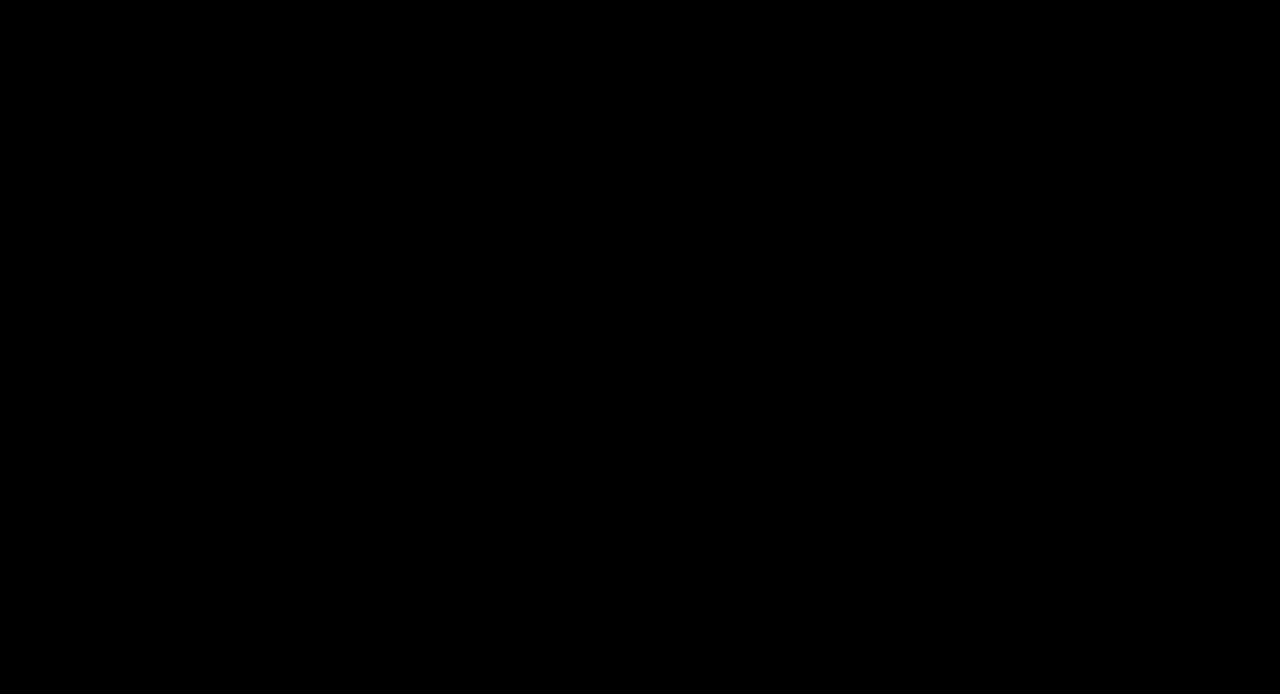
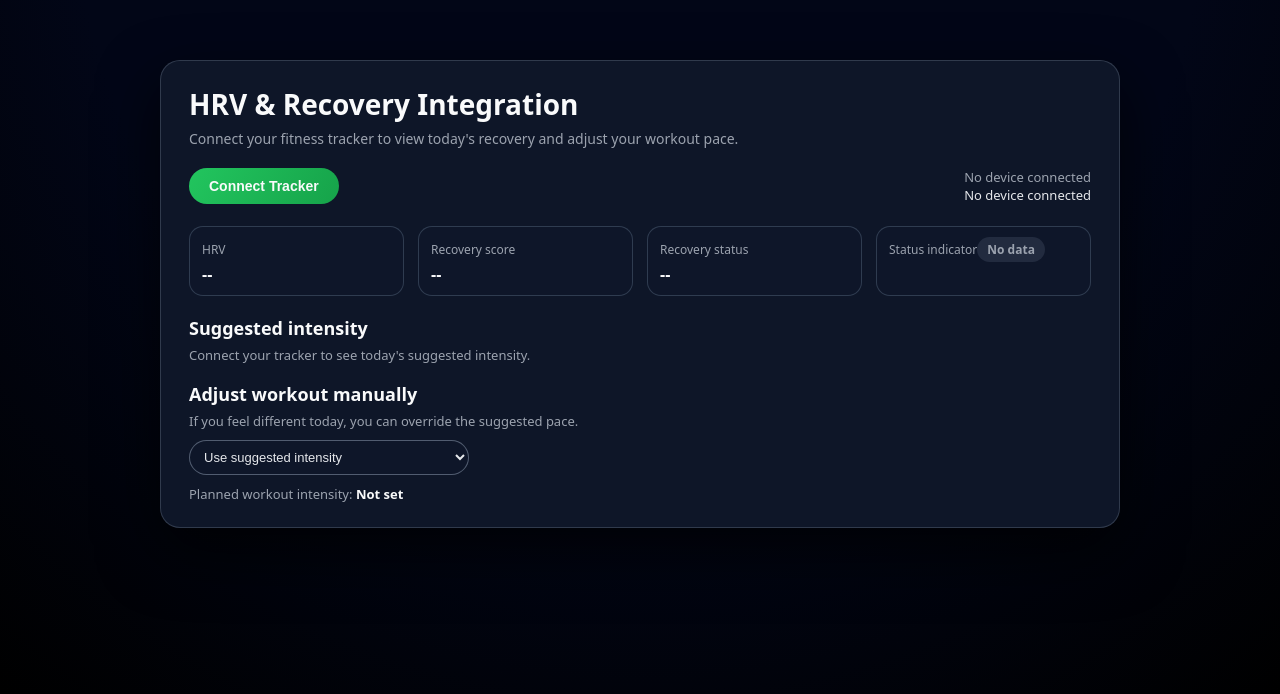
Before and after one commit to arakkalshar/Gym-Application, a React (Vite) app: page /hrv-recovery in a window 1280 px wide. Before the commit this address had no page. Shown: the part 106-800 px from the top of the page. Built offline with nearby package versions, Linux system fonts and the light colour scheme.

Commit message:
Completed PBI4: HRV & Recovery Integration

```diff
--- a/src/App.css
+++ b/src/App.css
@@ -1,8 +1,219 @@
-html {
-  color-scheme: light dark;
-  font-family: system-ui;
+/* page background */
+.hrv-page {
+  min-height: 100vh;
+  padding: 40px 16px;
+  background: radial-gradient(circle at top, #020617, #020617 55%, #000 100%);
   display: flex;
+  justify-content: flex-start;
+  align-items: center;
+  font-family: system-ui, -apple-system, BlinkMacSystemFont, "Segoe UI", sans-serif;
+}
+
+/* main card */
+.hrv-card {
+  margin: 0 auto;
+  width: 100%;
+  max-width: 960px;
+  background: rgba(15, 23, 42, 0.97);
+  border-radius: 20px;
+  padding: 24px 28px;
+  color: #e5e7eb;
+  box-shadow: 0 24px 60px rgba(0, 0, 0, 0.7);
+  border: 1px solid rgba(148, 163, 184, 0.25);
+}
+
+/* header */
+.hrv-title {
+  font-size: 28px;
+  font-weight: 700;
+  color: #f9fafb;
+  text-align: left;
+  margin-bottom: 6px;
+}
+
+.hrv-subtitle {
+  font-size: 14px;
+  color: #9ca3af;
+  margin-bottom: 20px;
+}
+
+/* connect row */
+.hrv-connect-row {
+  display: flex;
+  justify-content: space-between;
+  align-items: center;
+  gap: 16px;
+  margin-bottom: 22px;
+}
+
+.primary-btn {
+  padding: 10px 20px;
+  border-radius: 999px;
+  border: none;
+  background: linear-gradient(120deg, #22c55e, #16a34a);
+  color: #f9fafb;
+  font-weight: 600;
+  font-size: 14px;
+  cursor: pointer;
+  transition: transform 0.12s ease, box-shadow 0.12s ease;
+}
+
+.primary-btn:hover {
+  transform: translateY(-1px);
+  box-shadow: 0 10px 25px rgba(16, 185, 129, 0.4);
+}
+
+.connection {
+  display: flex;
+  flex-direction: column;
+  font-size: 13px;
+}
+
+.connection-label {
+  color: #9ca3af;
+}
+
+.connection-device {
+  color: #e5e7eb;
+}
+
+.connection-sync {
+  color: #9ca3af;
+  font-size: 12px;
+}
+
+/* metrics grid */
+.hrv-grid {
+  display: grid;
+  grid-template-columns: repeat(4, minmax(0, 1fr));
+  gap: 14px;
+  margin-bottom: 20px;
+}
+
+.metric {
+  background: rgba(15, 23, 42, 0.9);
+  border-radius: 14px;
+  padding: 10px 12px;
+  border: 1px solid rgba(51, 65, 85, 0.9);
+}
+
+.metric-label {
+  font-size: 12px;
+  color: #9ca3af;
+}
+
+.metric-value {
+  display: block;
+  margin-top: 4px;
+  font-size: 16px;
+  font-weight: 600;
+  color: #f9fafb;
+}
+
+/* indicator pill */
+.indicator {
+  display: inline-flex;
   align-items: center;
   justify-content: center;
-  height: 100%;
+  padding: 4px 10px;
+  border-radius: 999px;
+  font-size: 12px;
+  font-weight: 600;
 }
+
+.indicator-green {
+  background: rgba(22, 163, 74, 0.15);
+  color: #4ade80;
+}
+
+.indicator-yellow {
+  background: rgba(234, 179, 8, 0.15);
+  color: #facc15;
+}
+
+.indicator-red {
+  background: rgba(220, 38, 38, 0.15);
+  color: #f87171;
+}
+
+.indicator-gray {
+  background: rgba(148, 163, 184, 0.15);
+  color: #9ca3af;
+}
+
+/* sections */
+.hrv-section {
+  margin-top: 18px;
+}
+
+.section-title {
+  font-size: 18px;
+  font-weight: 600;
+  margin-bottom: 6px;
+  color: #f9fafb;
+}
+
+.intensity-main {
+  font-size: 16px;
+  font-weight: 600;
+  color: #e5e7eb;
+}
+
+.intensity-note {
+  font-size: 13px;
+  color: #9ca3af;
+}
+
+/* manual override */
+.manual-row {
+  margin-top: 10px;
+  display: flex;
+  flex-direction: column;
+  gap: 10px;
+}
+
+.intensity-select {
+  width: 100%;
+  max-width: 280px;
+  padding: 8px 10px;
+  border-radius: 999px;
+  border: 1px solid rgba(148, 163, 184, 0.5);
+  background: rgba(15, 23, 42, 0.95);
+  color: #e5e7eb;
+  font-size: 13px;
+}
+
+.manual-summary {
+  font-size: 13px;
+}
+
+.summary-label {
+  color: #9ca3af;
+}
+
+.summary-value {
+  color: #f9fafb;
+  font-weight: 600;
+}
+
+/* responsive */
+@media (max-width: 768px) {
+  .hrv-card {
+    padding: 18px 16px;
+  }
+
+  .hrv-grid {
+    grid-template-columns: repeat(2, minmax(0, 1fr));
+  }
+
+  .hrv-connect-row {
+    flex-direction: column;
+    align-items: flex-start;
+  }
+}
+
+@media (max-width: 480px) {
+  .hrv-grid {
+    grid-template-columns: 1fr;
+  }
+}
--- a/src/App.jsx
+++ b/src/App.jsx
@@ -6,6 +6,7 @@ import LoginPage from "./pages/LoginPage";
 import OwnerHome from "./pages/OwnerHome";
 import ProgressDashboard from "./pages/ProgressDashboard";
 import WorkoutLog from "./pages/workout_log";
+import HRVRecovery from "./pages/hrv_recovery";
 
 
 export default function App() {
@@ -15,6 +16,7 @@ export default function App() {
         <Route path="/" element={<LoginPage />} />
         <Route path="/home" element={<OwnerHome />} />
         <Route path="/progress" element={<ProgressDashboard />} />
+        <Route path="/hrv-recovery" element={<HRVRecovery />} />
       </Routes>
     </Router>
   );
--- /dev/null
+++ b/src/pages/hrv_recovery.jsx
@@ -0,0 +1,184 @@
+import React, { useState } from "react";
+import "./hrv_recovery.jsx"; // styles are in the next section
+
+// Helper: decide recovery status + suggested intensity from score
+function evaluateRecovery(score) {
+  if (score >= 80) {
+    return {
+      status: "Good",
+      color: "green",
+      suggestedIntensity: "High intensity",
+      message: "Your recovery looks strong. You can push harder today."
+    };
+  }
+  if (score >= 50) {
+    return {
+      status: "Moderate",
+      color: "yellow",
+      suggestedIntensity: "Moderate intensity",
+      message: "You are ok to train, but avoid going all–out."
+    };
+  }
+  return {
+    status: "Low",
+    color: "red",
+    suggestedIntensity: "Low intensity / recovery day",
+    message: "Your recovery is low. Focus on light work or active recovery."
+  };
+}
+
+const HRVRecovery = () => {
+  // --- connection state ---
+  const [isConnected, setIsConnected] = useState(false);
+  const [deviceName, setDeviceName] = useState("No device connected");
+  const [lastSync, setLastSync] = useState(null);
+
+  // --- HRV & recovery metrics ---
+  const [hrvMs, setHrvMs] = useState(null);          // HRV in milliseconds
+  const [recoveryScore, setRecoveryScore] = useState(null); // 0 – 100
+
+  // derived info based on score
+  const [recoveryStatus, setRecoveryStatus] = useState(null);
+  const [indicatorColor, setIndicatorColor] = useState("gray");
+  const [suggestedIntensity, setSuggestedIntensity] = useState(null);
+
+  // manual override of workout intensity
+  const [manualIntensity, setManualIntensity] = useState("");
+
+  // Simulated "pair tracker" / connect handler
+  const handleConnectTracker = () => {
+    // In a real app, here you would:
+    // 1. Call your backend or tracker SDK
+    // 2. Read HRV & recovery values from the device
+    // For class/demo we just simulate values.
+    const simulatedDevice = "Simulated Tracker (Whoop / Garmin / Apple)";
+    const simulatedHRV = 83;          // ms
+    const simulatedRecovery = 85;     // /100
+
+    const evaluation = evaluateRecovery(simulatedRecovery);
+
+    setIsConnected(true);
+    setDeviceName(simulatedDevice);
+    setLastSync(new Date().toLocaleTimeString());
+
+    setHrvMs(simulatedHRV);
+    setRecoveryScore(simulatedRecovery);
+    setRecoveryStatus(evaluation.status);
+    setIndicatorColor(evaluation.color);
+    setSuggestedIntensity(evaluation.suggestedIntensity);
+
+    // reset any manual override when new data comes in
+    setManualIntensity("");
+  };
+
+  const plannedIntensity = manualIntensity || suggestedIntensity || "Not set";
+
+  return (
+    <div className="hrv-page">
+      <div className="hrv-card">
+        <h1 className="hrv-title">HRV &amp; Recovery Integration</h1>
+        <p className="hrv-subtitle">
+          Connect your fitness tracker to view today&apos;s recovery and adjust
+          your workout pace.
+        </p>
+
+        {/* --- CONNECT TRACKER --- */}
+        <div className="hrv-connect-row">
+          <button className="primary-btn" onClick={handleConnectTracker}>
+            {isConnected ? "Reconnect Tracker" : "Connect Tracker"}
+          </button>
+
+          <div className="connection">
+            <span className="connection-label">
+              {isConnected ? "Device connected" : "No device connected"}
+            </span>
+            <span className="connection-device">{deviceName}</span>
+            {lastSync && (
+              <span className="connection-sync">Last sync: {lastSync}</span>
+            )}
+          </div>
+        </div>
+
+        {/* --- RECOVERY METRICS --- */}
+        <div className="hrv-grid">
+          <div className="metric">
+            <span className="metric-label">HRV</span>
+            <span className="metric-value">
+              {hrvMs !== null ? `${hrvMs} ms` : "--"}
+            </span>
+          </div>
+
+          <div className="metric">
+            <span className="metric-label">Recovery score</span>
+            <span className="metric-value">
+              {recoveryScore !== null ? `${recoveryScore} / 100` : "--"}
+            </span>
+          </div>
+
+          <div className="metric">
+            <span className="metric-label">Recovery status</span>
+            <span className="metric-value">
+              {recoveryStatus || "--"}
+            </span>
+          </div>
+
+          <div className="metric">
+            <span className="metric-label">Status indicator</span>
+            <span className={`indicator indicator-${indicatorColor}`}>
+              {recoveryStatus ? recoveryStatus : "No data"}
+            </span>
+          </div>
+        </div>
+
+        {/* --- SUGGESTED INTENSITY --- */}
+        <section className="hrv-section">
+          <h2 className="section-title">Suggested intensity</h2>
+          {suggestedIntensity ? (
+            <>
+              <p className="intensity-main">{suggestedIntensity}</p>
+              <p className="intensity-note">
+                This suggestion is based on your current recovery score and HRV.
+              </p>
+            </>
+          ) : (
+            <p className="intensity-note">
+              Connect your tracker to see today&apos;s suggested intensity.
+            </p>
+          )}
+        </section>
+
+        {/* --- MANUAL OVERRIDE --- */}
+        <section className="hrv-section">
+          <h2 className="section-title">Adjust workout manually</h2>
+          <p className="intensity-note">
+            If you feel different today, you can override the suggested pace.
+          </p>
+
+          <div className="manual-row">
+            <select
+              className="intensity-select"
+              value={manualIntensity}
+              onChange={(e) => setManualIntensity(e.target.value)}
+            >
+              <option value="">Use suggested intensity</option>
+              <option value="Low intensity / recovery day">
+                Low intensity / recovery day
+              </option>
+              <option value="Moderate intensity">
+                Moderate intensity
+              </option>
+              <option value="High intensity">High intensity</option>
+            </select>
+
+            <div className="manual-summary">
+              <span className="summary-label">Planned workout intensity: </span>
+              <span className="summary-value">{plannedIntensity}</span>
+            </div>
+          </div>
+        </section>
+      </div>
+    </div>
+  );
+};
+
+export default HRVRecovery;
```
